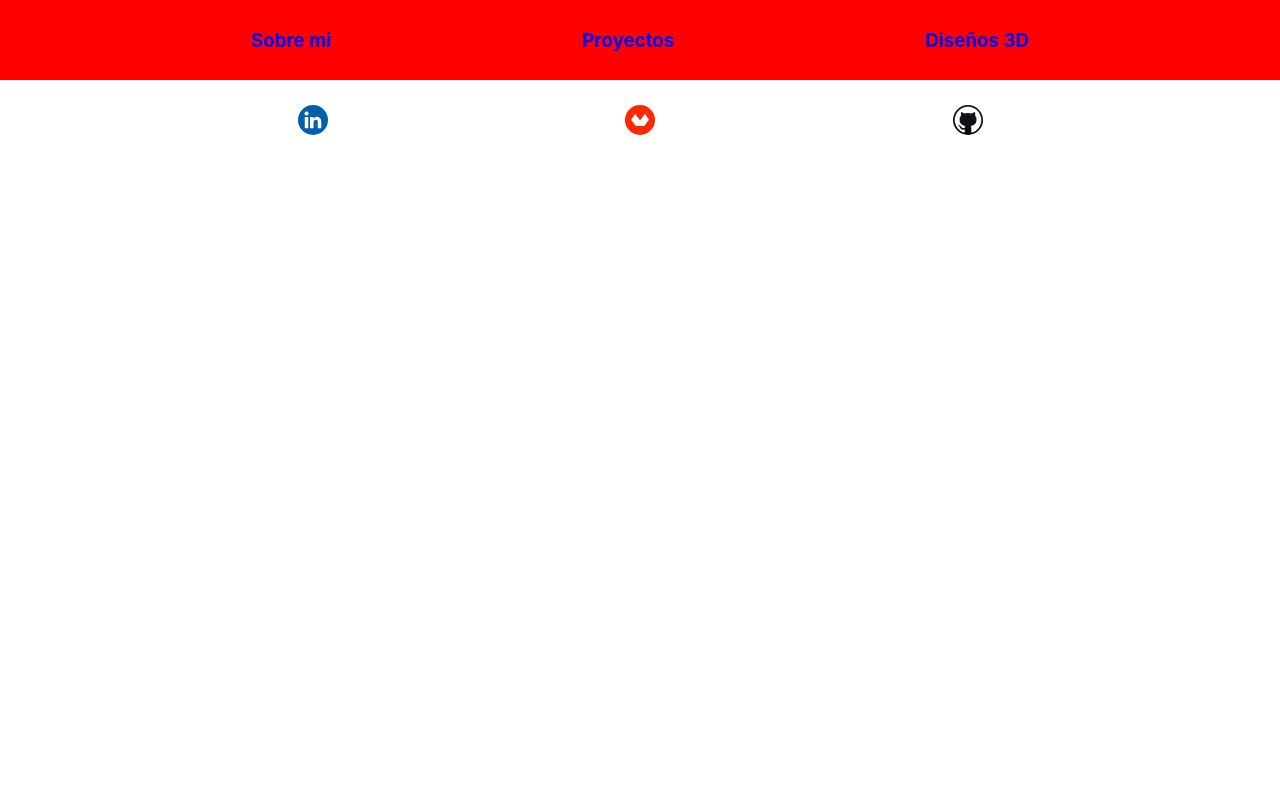
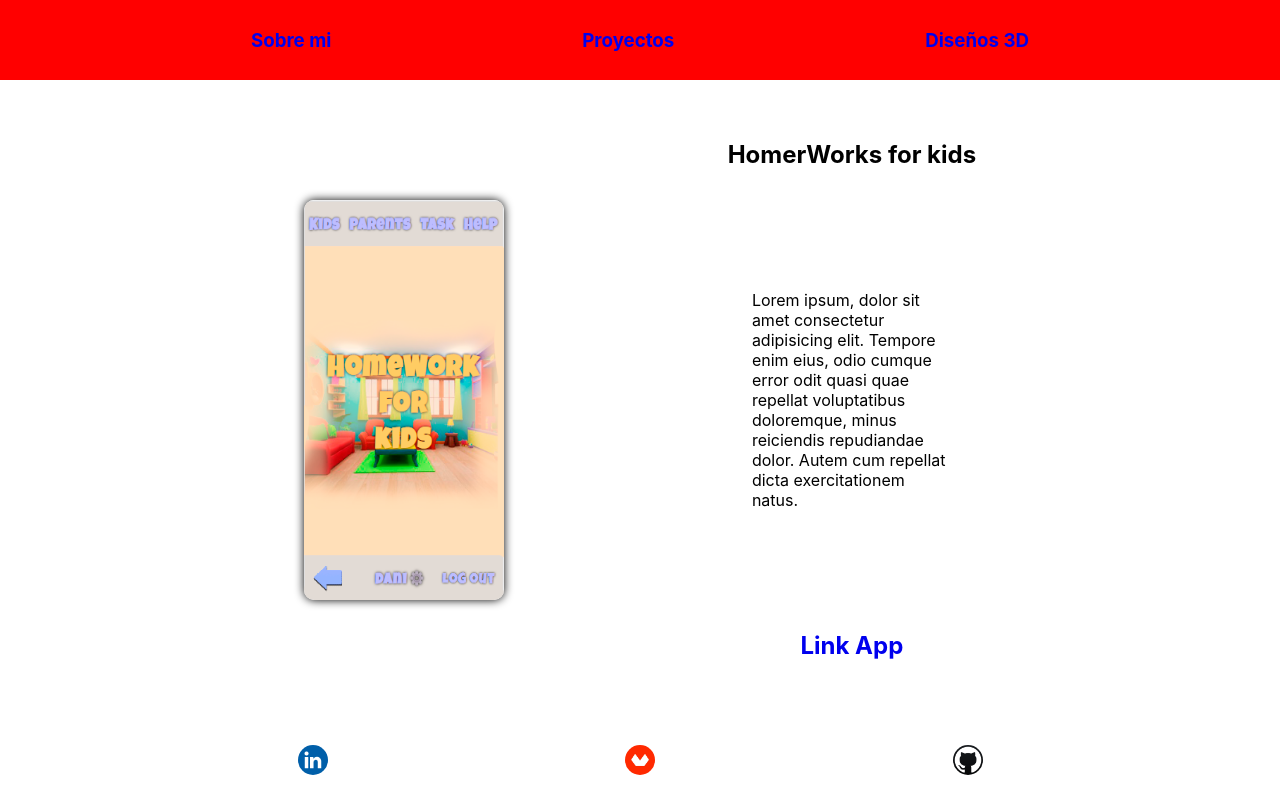
Before and after one commit to Dani-Bcn/port-folio, a React (Create React App) app: page /homeWork in a window 1280 px wide. Built offline with nearby package versions, Linux system fonts and the light colour scheme.

Commit message:
Save responsive

```diff
--- a/src/App.css
+++ b/src/App.css
@@ -3,6 +3,9 @@
   margin:0;
   list-style: none;
   text-decoration: none;
+}
+.nav {
+    display: fixed;
 }
 .nav ul{
   width: 100vw;
@@ -46,16 +49,6 @@
   background-repeat: no-repeat;
   border-radius: 100%;
 }
-.imgBrick{
-  width:200px;
-  height:400px;
-  background-image: url('./img/imgBrick.png');
-  background-size: 100% 100%;
-  background-repeat: no-repeat;
-  margin: 20px ;
- box-shadow: 0 0 10px black;
- border-radius: 10px;
-}
 .container{
   width: 100vw;
   height: 100vh;
@@ -79,14 +72,31 @@
   background-image: url('./img/imgBrick.png');
   background-size: 100% 100%;
   background-repeat: no-repeat;
+  box-shadow: 0 0 10px black;
+  border-radius: 10px;
   grid-column: 1;
   grid-row: 1/4;
   margin: auto;
+}
+.imgHome{
+  width: 200px;
+  height: 400px;
+  background-image: url('./img/home.png');
+  background-size: 100% 100%;
+  background-repeat: no-repeat;
+  grid-column: 1;
+  grid-row: 1/4;
+  margin: auto;
+  box-shadow: 0 0 10px black;
+  border-radius: 10px;
 }
 @media (max-width:400px){
   .imgBrick{
     display: none;
    }
+  .imgHome{
+    display: none;
+  }
    .cardProyect{
     height: 60vh;
     display: flex;
--- a/src/App.js
+++ b/src/App.js
@@ -8,7 +8,7 @@ import AboutMe from './components/AboutMe'
 import Proyects from "./components/Proyects";
 import Design from "./components/Design";
 import EasyBrick from "./components/EasyBrick"
-
+import HomeWork from "./components/HomeWork"
 function App() {
   return (
     <div className="App">
@@ -19,6 +19,7 @@ function App() {
           <Route path="/proyects" element={<Proyects/>}/>
           <Route path="/design" element={<Design/>}/>
           <Route path="/easyBrick" element={<EasyBrick/>} />
+          <Route path="/homeWork" element={<HomeWork/>} />
       </Routes>
       <Footer/>
     </div>
--- /dev/null
+++ b/src/components/HomeWork.jsx
@@ -0,0 +1,18 @@
+import React from 'react';
+import {motion} from 'framer-motion'
+
+const EasyBrick = () => {
+    return (
+        <motion.div className='cardProyect'
+            animate={{
+                opacity:[0,1]
+            }}
+        >
+            <div className='imgHome'></div>
+            <h2>HomerWorks for kids </h2>
+            <p>Lorem ipsum, dolor sit amet consectetur adipisicing elit. Tempore enim eius, odio cumque error odit quasi quae repellat voluptatibus doloremque, minus reiciendis repudiandae dolor. Autem cum repellat dicta exercitationem natus.</p>
+            <a  target="blank" href="https://homework-kids.netlify.app/"><h2>Link App</h2></a>
+        </motion.div>
+    );
+}
+export default EasyBrick;
--- a/src/components/Nav.jsx
+++ b/src/components/Nav.jsx
@@ -12,5 +12,4 @@ const Nav = () => {
         </div>
     );
 }
-
 export default Nav;
--- a/src/components/Proyects.jsx
+++ b/src/components/Proyects.jsx
@@ -1,17 +1,27 @@
 import React,{useEffect,useState} from 'react'
 import {motion} from 'framer-motion'
 import EasyBrick from './EasyBrick';
+import HomeWork from './HomeWork';
 
 const Proyects = () => {
-    const slide=[<EasyBrick/>,"coco"]
+    const slide=[<EasyBrick/>,<HomeWork/>]
     const [count, setCount] = useState(0)
+
+          const slideRight=(()=>{
+        setCount(conut => count -1)
+        })
+        const slideLeft=(()=>{
+            setCount(conut => count +1)
+        })
+
+
     return (
         <div className='container'>
                <h1>Proyectos</h1>
             <span>
-                <button>Hola</button>
+                <button onClick={()=>slideRight()}>Hola</button>
                 {slide[count]}
-                <button>Hola</button>
+                <button  onClick={()=>slideLeft()} >Hola</button>
             </span>
         </div>
     );
```
Also changed, not shown: src/img/home.png (added).
